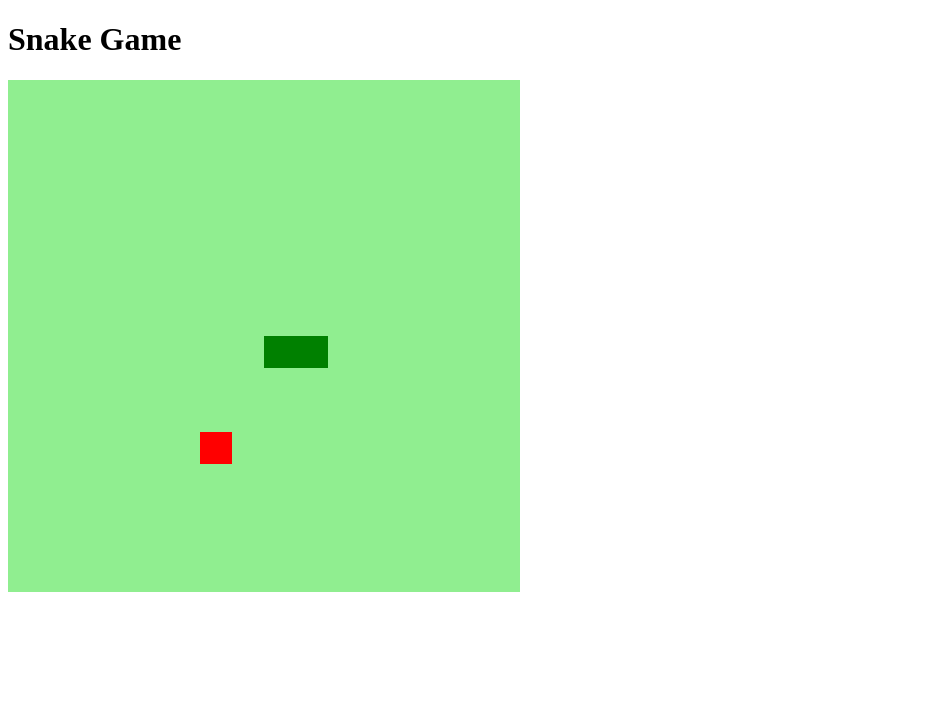
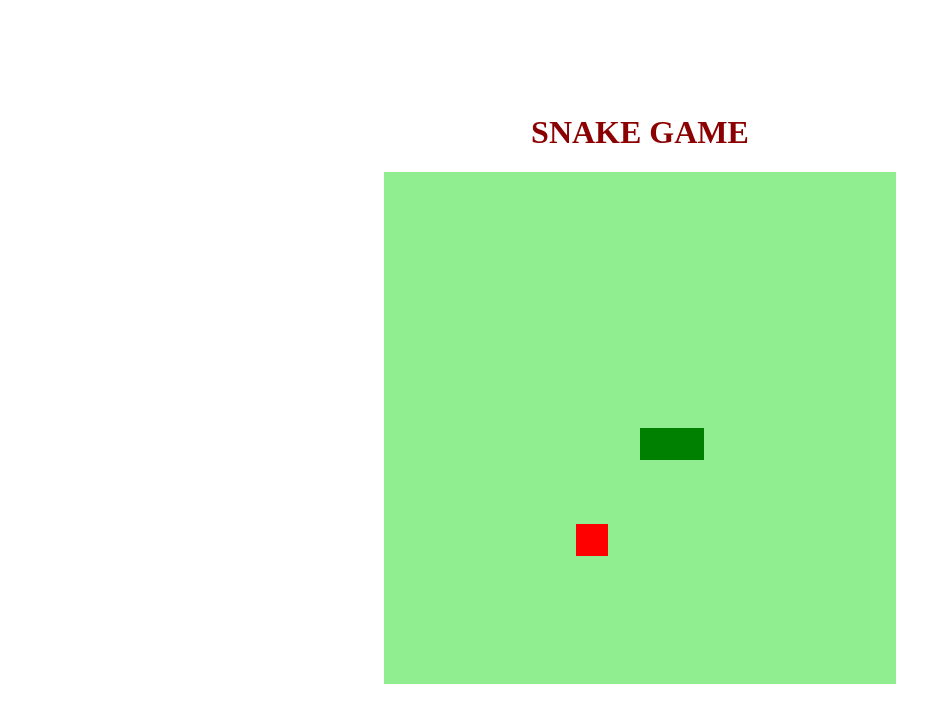
Before and after one commit to CardosoAncelmo/snake, a plain HTML site: page index.html in a window 1280 px wide. Shown: the whole page, without its empty margins (0-951 px from the left). Drawn offline with Linux system fonts and the light colour scheme.

Commit message:
aparencia

```diff
--- a/index.html
+++ b/index.html
@@ -9,7 +9,7 @@
     <title>Snake Game</title>
 </head>
 <body>
-    <h1>Snake Game</h1>
+    <h1>SNAKE GAME</h1>
     <canvas id="snake" width="512" height="512">fthfgthfg</canvas>
 </body>
 </html>
--- a/style.css
+++ b/style.css
@@ -1,3 +1,9 @@
 body{
-
+    height: 95vh;
+    width: 95;
+    display: flex;
+    justify-content: center;
+    align-items: center;
+    flex-direction: column;
+    color: darkred;
 }
```
